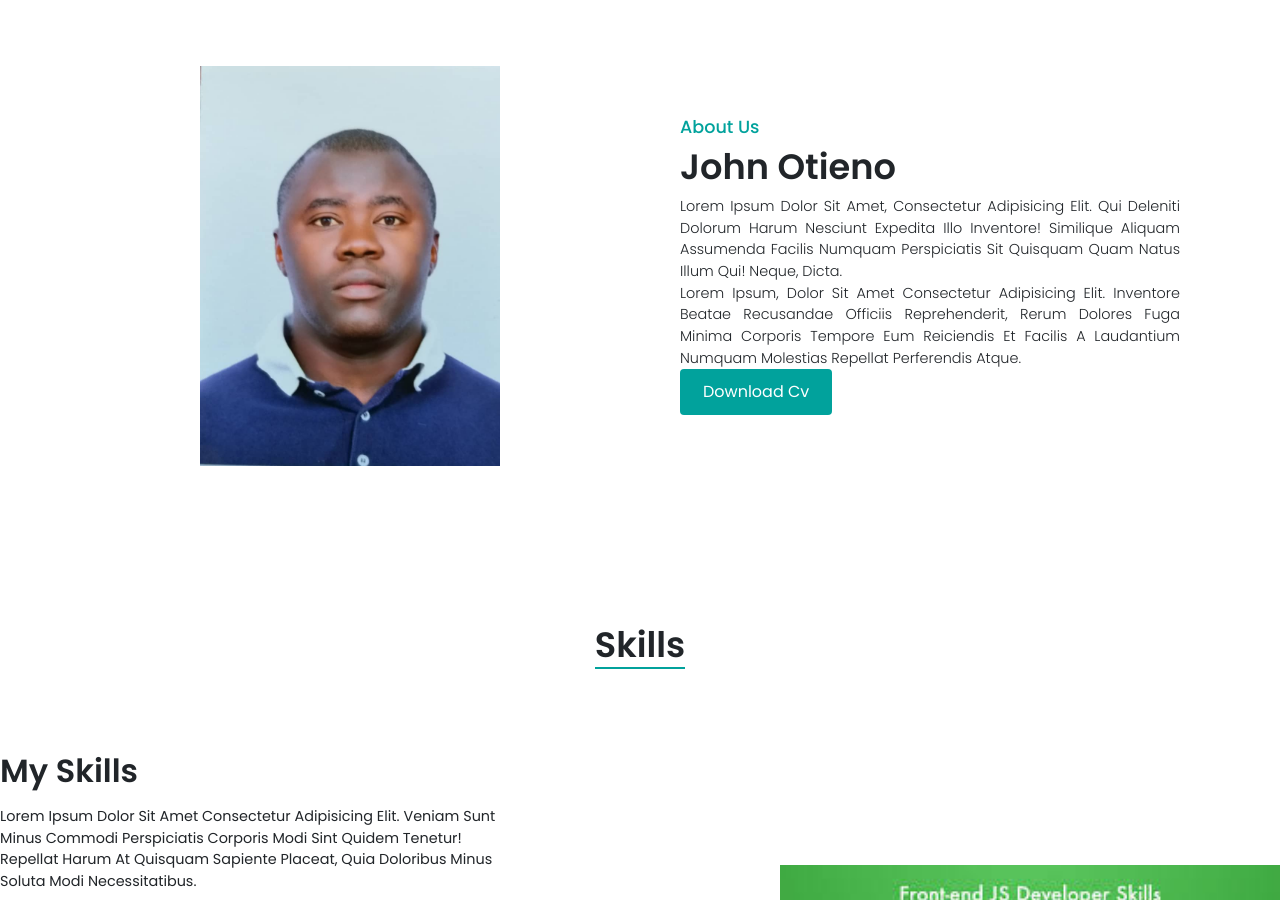
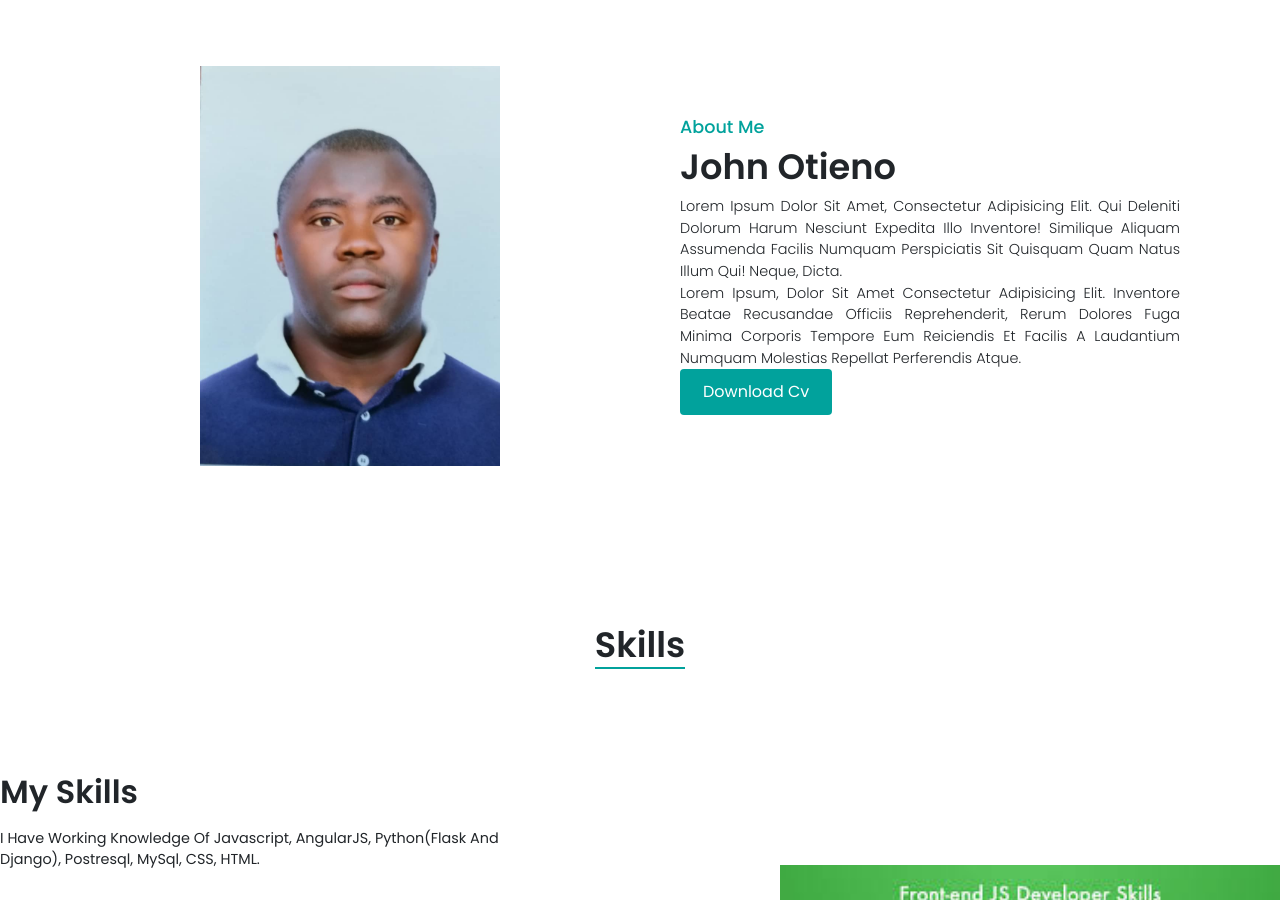
Before and after one commit to obewas/portfolio, a plain HTML site: page index.html in a window 1280 px wide. Shown: the part 870-1770 px from the top of the page. Drawn offline with nearby package versions, Linux system fonts and the light colour scheme.

Commit message:
added about info

```diff
--- a/index.html
+++ b/index.html
@@ -37,7 +37,7 @@
                 <img src="images/john.jpeg" alt="">
             </div>
             <div class="about-text">
-                <h2>About Us</h2>
+                <h2>About Me</h2>
                 <h1>John otieno</h1>
                 <p>Lorem ipsum dolor sit amet, consectetur adipisicing elit. Qui deleniti dolorum harum nesciunt expedita illo inventore! Similique aliquam assumenda facilis numquam perspiciatis sit quisquam quam natus illum qui! Neque, dicta.</p>
                 <p>Lorem ipsum, dolor sit amet consectetur adipisicing elit. Inventore beatae recusandae officiis reprehenderit, rerum dolores fuga minima corporis tempore eum reiciendis et facilis a laudantium numquam molestias repellat perferendis atque.</p>
@@ -53,7 +53,7 @@
                 <div class="skills-bars">
                     <div class="skills-text">
                         <h2>My skills</h2>
-                        <p>Lorem ipsum dolor sit amet consectetur adipisicing elit. Veniam sunt minus commodi perspiciatis corporis modi sint quidem tenetur! Repellat harum at quisquam sapiente placeat, quia doloribus minus soluta modi necessitatibus.</p>
+                        <p>I have working knowledge of Javascript, AngularJS, Python(Flask and Django), Postresql, MySql, CSS, HTML.</p>
 
                     </div>
                     <div class="skills-box">
@@ -78,6 +78,8 @@
 
         </div>
     </section>
+    <br>
+    <br>
     <section class="portfolio" id="portfolio">
         <div class="heading">
             <h1>Portfolio</h1>
```
